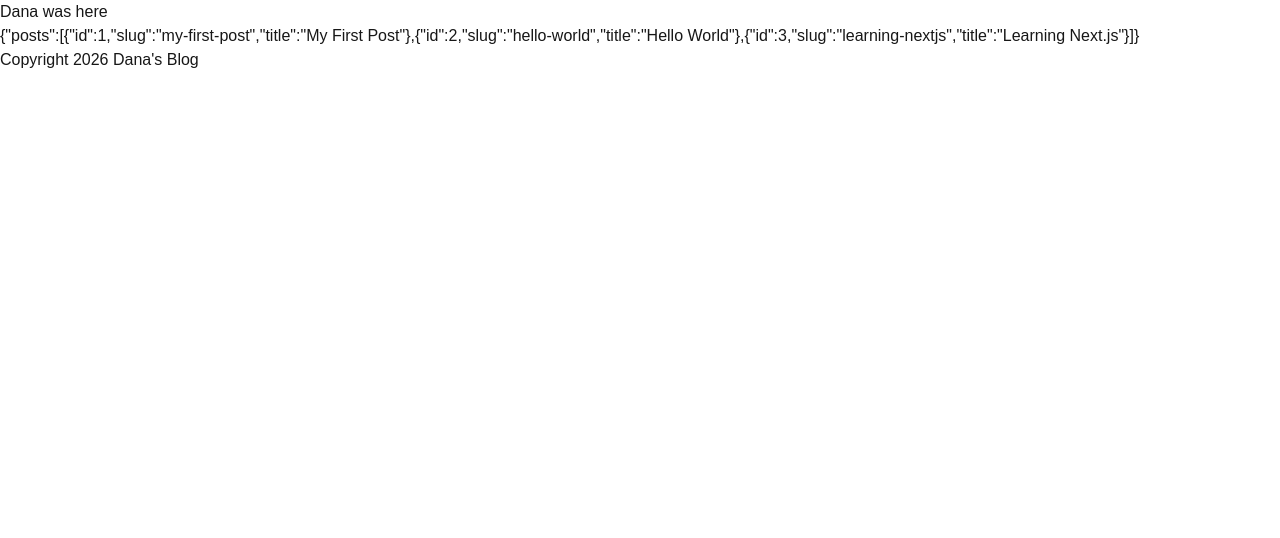
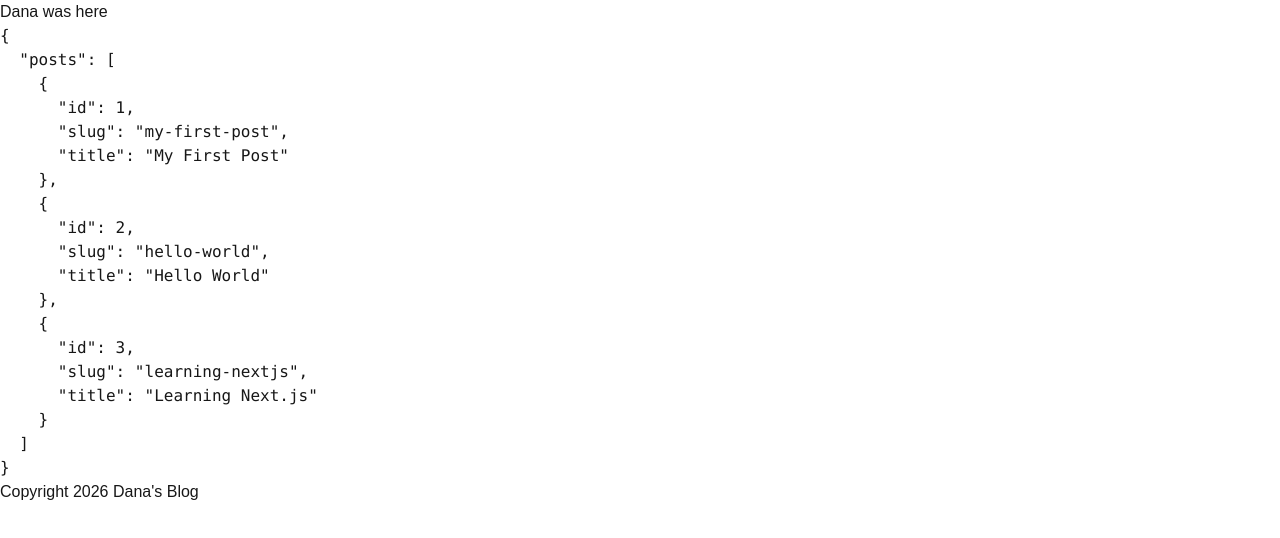
Before and after one commit to danaarrieslexi/lexitraining, a Next.js app: page /blog in a window 1280 px wide. Shown: the top 538 px of the page. Built offline with nearby package versions, Linux system fonts and the light colour scheme.

Commit message:
please work

```diff
--- a/src/app/blog/page.js
+++ b/src/app/blog/page.js
@@ -31,7 +31,11 @@ export default async function BlogPage() {
   return (
     <main>
       <h1>Dana was here</h1>
-      {data && JSON.stringify(data)}
+      {data ? (
+        <pre>{JSON.stringify(data, null, 2)}</pre>
+      ) : (
+        <p>No data available</p>
+      )}
     </main>
   );
 }
```
